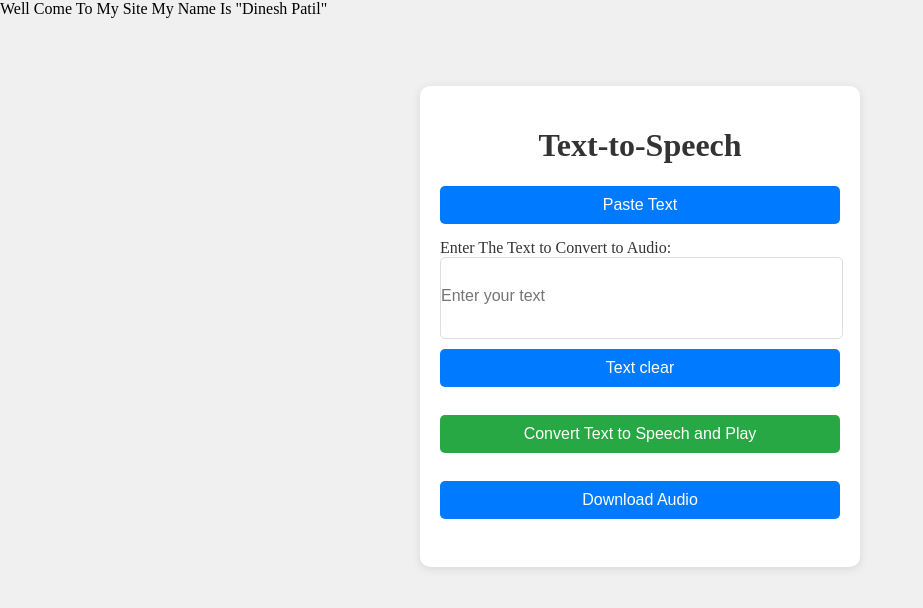
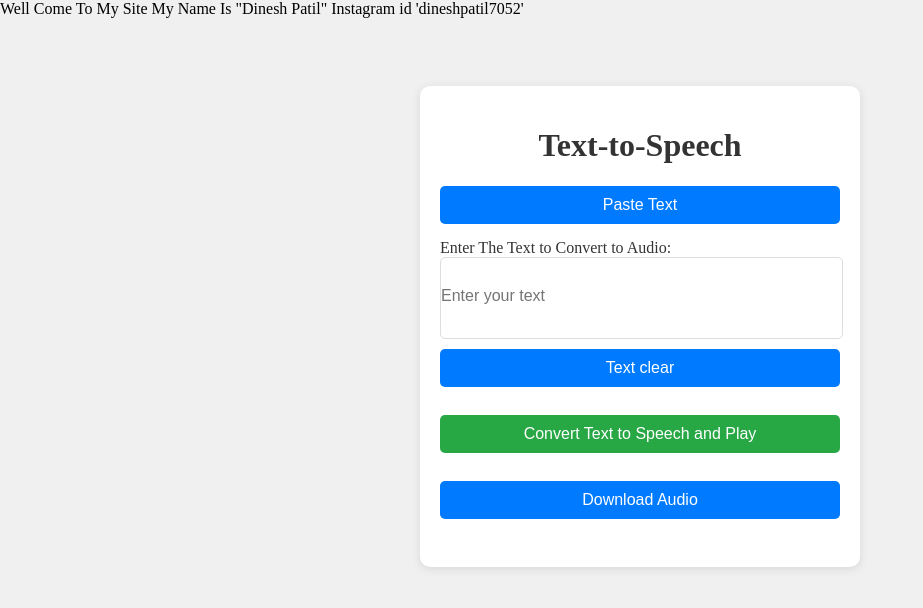
Before and after one commit to Dineshpatil7052/Ds.code, a plain HTML site: page index.html in a window 1280 px wide. Shown: the whole page, without its empty margins (0-923 px from the left). Drawn offline with Linux system fonts and the light colour scheme.

Commit message:
Update index.html

```diff
--- a/index.html
+++ b/index.html
@@ -112,7 +112,7 @@ text{
 </head>
 
 <body>
-    <div>Well Come To My Site My Name Is "Dinesh Patil"</div><br>
+    <div>Well Come To My Site My Name Is "Dinesh Patil" Instagram id 'dineshpatil7052'</div><br>
     <div id="box">
         <h1>Text-to-Speech</h1>
         <!-- <p id="pasteArea" contenteditable="true">Paste your text here.</p> -->
```
